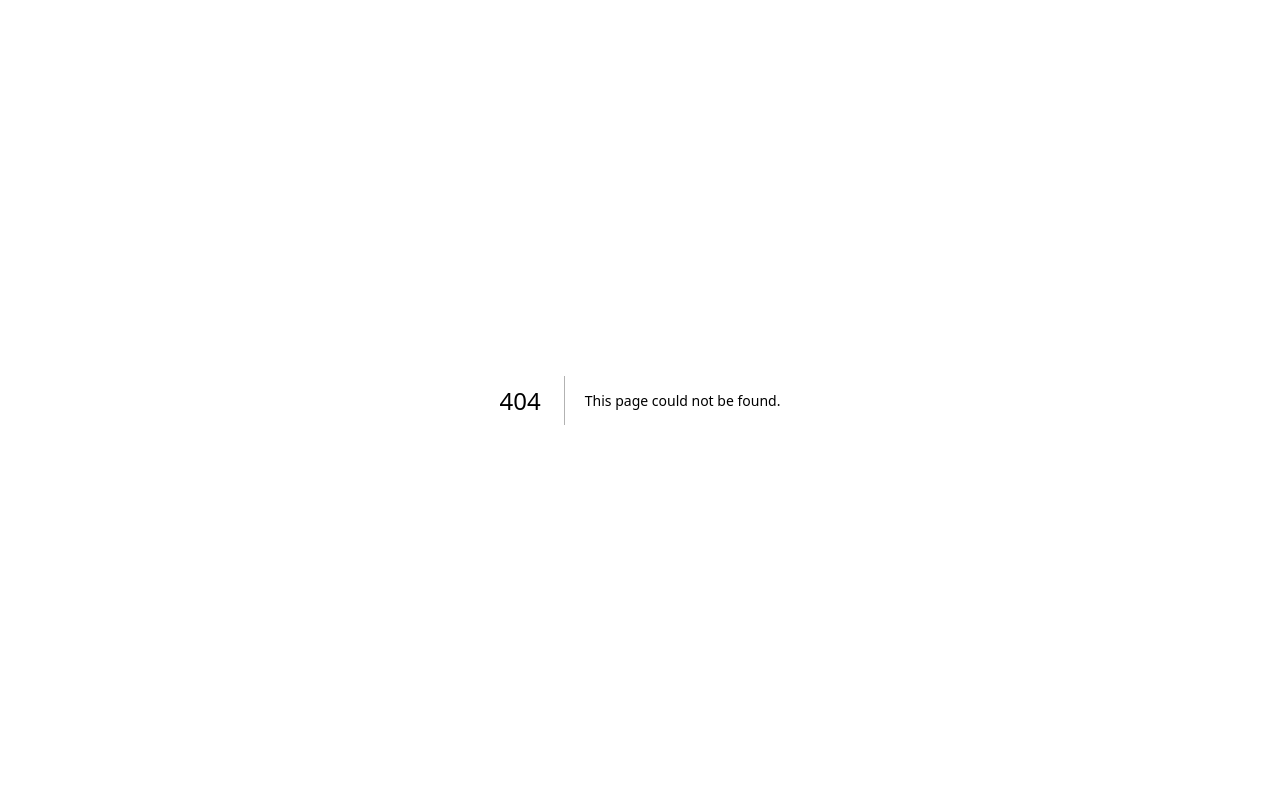
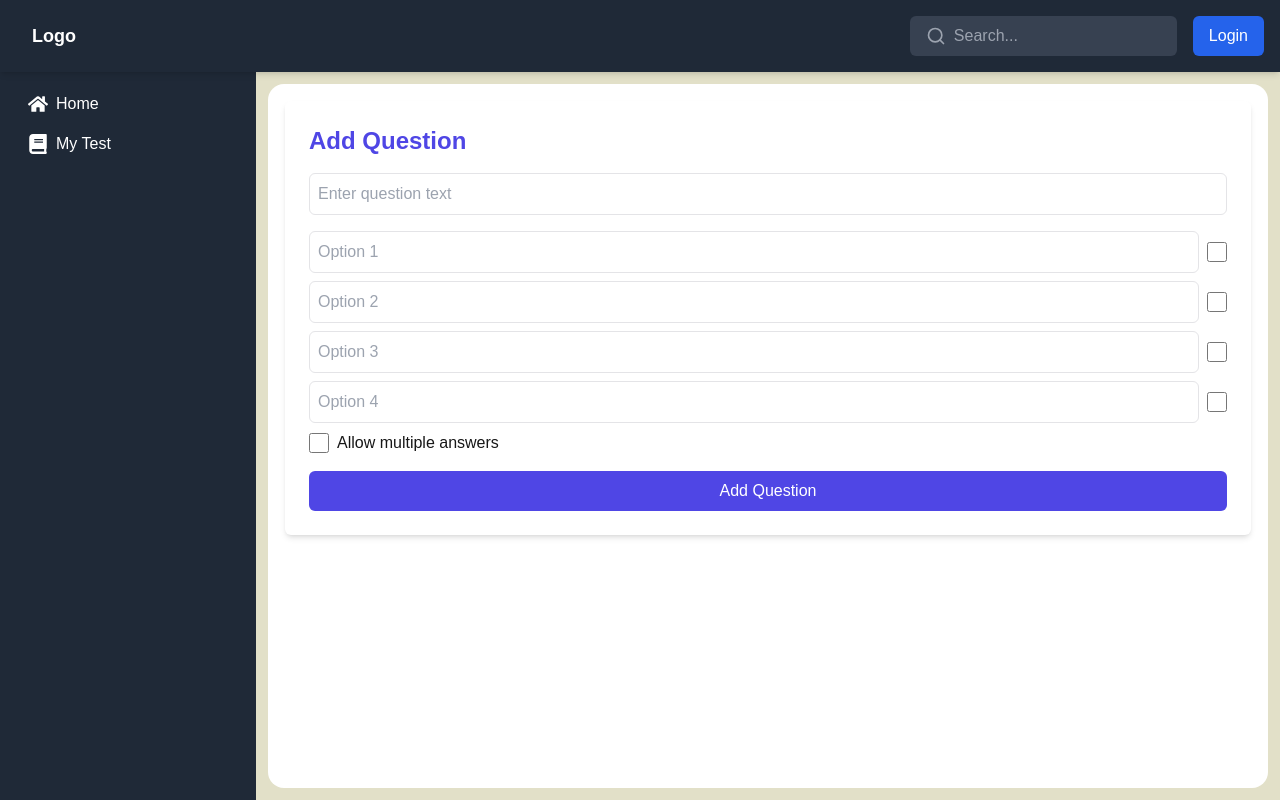
Before and after one commit to Esakkipandi0214/LearnYourserlf, a Next.js app: page /Mytest/AddQuestoin in a window 1280 px wide. Before the commit this address had no page. Built offline with nearby package versions, Linux system fonts and the light colour scheme.

Commit message:
update add page

```diff
--- /dev/null
+++ b/src/pages/Mytest/AddQuestoin.tsx
@@ -0,0 +1,98 @@
+import { useState } from "react";
+import { useRouter } from "next/router";
+import Layout from "@/components/LayoutComponents/Layout";
+
+export default function AddQuestion() {
+  const [text, setText] = useState("");
+  const [options, setOptions] = useState(["", "", "", ""]);
+  const [correctAnswers, setCorrectAnswers] = useState<number[]>([]);
+  const [isMultipleChoice, setIsMultipleChoice] = useState(false);
+  const [saving, setSaving] = useState(false);
+  const router = useRouter();
+  const { testId } = router.query; // Replace with dynamic testId if needed
+
+  const handleOptionChange = (index: number, value: string) => {
+    const updatedOptions = [...options];
+    updatedOptions[index] = value;
+    setOptions(updatedOptions);
+  };
+
+  const handleCorrectAnswerChange = (optionIndex: number) => {
+    setCorrectAnswers((prev) => {
+      if (!isMultipleChoice) {
+        return [optionIndex];
+      }
+      return prev.includes(optionIndex)
+        ? prev.filter((answer) => answer !== optionIndex)
+        : [...prev, optionIndex].sort((a, b) => a - b);
+    });
+  };
+
+  const handleSubmit = async () => {
+    setSaving(true);
+    try {
+      const response = await fetch(`/api/tests/AddQuestion/${testId}`, {
+        method: "POST",
+        headers: {
+          "Content-Type": "application/json",
+        },
+        body: JSON.stringify({
+          question: { text, options, correctAnswers, isMultipleChoice },
+        }),
+      });
+      if (!response.ok) throw new Error("Failed to add question");
+      alert("Question added successfully!");
+      router.push("/Mytest");
+    } catch (error) {
+      console.error("Error adding question:", error);
+    }
+    setSaving(false);
+  };
+
+  return (
+    <Layout>
+    <div className="p-6  bg-white shadow-md rounded-md">
+      <h2 className="text-2xl font-bold text-indigo-600 mb-4">Add Question</h2>
+      <input
+        type="text"
+        value={text}
+        onChange={(e) => setText(e.target.value)}
+        className="w-full border p-2 rounded-md mb-4"
+        placeholder="Enter question text"
+      />
+      {options.map((option, index) => (
+        <div key={index} className="flex items-center space-x-2 mb-2">
+          <input
+            type="text"
+            value={option}
+            onChange={(e) => handleOptionChange(index, e.target.value)}
+            className="flex-1 border p-2 rounded-md"
+            placeholder={`Option ${index + 1}`}
+          />
+          <input
+            type="checkbox"
+            checked={correctAnswers.includes(index)}
+            onChange={() => handleCorrectAnswerChange(index)}
+            className="h-5 w-5"
+          />
+        </div>
+      ))}
+      <label className="flex items-center space-x-2 mb-4">
+        <input
+          type="checkbox"
+          checked={isMultipleChoice}
+          onChange={(e) => setIsMultipleChoice(e.target.checked)}
+          className="h-5 w-5"
+        />
+        <span>Allow multiple answers</span>
+      </label>
+      <button
+        onClick={handleSubmit}
+        className="w-full bg-indigo-600 text-white p-2 rounded-md"
+      >
+        {saving ? "Saving..." : "Add Question"}
+      </button>
+    </div>
+    </Layout>
+  );
+}
--- a/src/pages/Mytest/EditTest.tsx
+++ b/src/pages/Mytest/EditTest.tsx
@@ -101,30 +101,6 @@ export default function EditTestPage() {
     });
   };
 
-
-
-  const addQuestion = () => {
-    setTest((prevTest) => {
-      if (!prevTest) return null;
-      const newQuestion: Question = {
-        _id:"",
-        text: "",
-        options: ["", "", "", ""],
-        correctAnswers: [],
-        isMultipleChoice: false,
-      };
-      return { ...prevTest, questions: [...prevTest.questions, newQuestion] };
-    });
-  };
-
-  const removeQuestion = (index: number) => {
-    setTest((prevTest) => {
-      if (!prevTest) return null;
-      const updatedQuestions = prevTest.questions.filter((_, i) => i !== index);
-      return { ...prevTest, questions: updatedQuestions };
-    });
-  };
-
   const saveTest = async () => {
     if (!test) return;
     setSaving(true);
@@ -152,7 +128,6 @@ export default function EditTestPage() {
       if (!response.ok) throw new Error("Failed to save test");
 
       alert("Test updated successfully!");
-      // router.push("/tests"); // Navigate back to the tests list page
 
     } catch (error) {
       console.error("Error saving test:", error);
@@ -215,30 +190,8 @@ export default function EditTestPage() {
                 </div>
               ))}
             </div>
-
-            <div className="flex items-center justify-between">
-              <label className="flex items-center space-x-2">
-                <input
-                  type="checkbox"
-                  checked={question.isMultipleChoice}
-                  onChange={(e) => handleQuestionChange(qIndex, "isMultipleChoice", e.target.checked)}
-                  className="h-5 w-5 text-indigo-600"
-                />
-                <span className="text-black">Allow multiple answers</span>
-              </label>
-              <button
-                onClick={() => removeQuestion(qIndex)}
-                className="text-white bg-red-600 text-sm px-2 py-1 rounded-lg hover:underline"
-              >
-                Remove Question
-              </button>
-            </div>
           </div>
         ))}
-
-        <button onClick={addQuestion} className="bg-green-500 text-white px-4 py-2 rounded-md">
-          + Add Question
-        </button>
 
         <div className="mt-6 flex justify-between">
           <button
--- a/src/pages/Mytest/index.tsx
+++ b/src/pages/Mytest/index.tsx
@@ -1,6 +1,7 @@
 import { useState, useEffect } from "react";
 import Layout from "@/components/LayoutComponents/Layout";
 import { useRouter } from "next/router";
+import { FaPlus } from "react-icons/fa";
 
 interface Question {
   text: string;
@@ -23,13 +24,15 @@ interface Test {
 export default function TestsPage() {
   const [tests, setTests] = useState<Test[]>([]);
   const [loading, setLoading] = useState<boolean>(true);
-  const router = useRouter()
+  const router = useRouter();
 
   useEffect(() => {
     // Fetch tests from the API
     const fetchTests = async () => {
       try {
-        const response = await fetch("/api/tests/getTests/6795fce2f5a55a767b18523a");
+        const response = await fetch(
+          "/api/tests/getTests/6795fce2f5a55a767b18523a"
+        );
         const data = await response.json();
         setTests(data.tests);
         setLoading(false);
@@ -57,8 +60,15 @@ export default function TestsPage() {
     <Layout>
       <div className="space-y-6 p-6">
         <div className=" flex justify-between items-center">
-        <h1 className="text-xl flex justify-center items-center font-bold text-[#23486A] ">Qeustion Bank</h1>
-        <button onClick={()=>router.push("/Create-test")} className=" bg-red-600 flex text-sm justify-center items-center font-medium px-1 py-2 rounded-lg text-white">Create Test</button>
+          <h1 className="text-xl flex justify-center items-center font-bold text-[#23486A] ">
+            Qeustion Bank
+          </h1>
+          <button
+            onClick={() => router.push("/Create-test")}
+            className=" bg-red-600 flex text-sm justify-center items-center font-medium px-1 py-2 rounded-lg text-white"
+          >
+            Create Test
+          </button>
         </div>
         <div className="grid grid-cols-1 sm:grid-cols-2 lg:grid-cols-3 gap-6">
           {tests.map((test) => (
@@ -66,20 +76,32 @@ export default function TestsPage() {
               key={test._id}
               className="border border-gray-200 rounded-lg p-6 transition-transform duration-300 transform hover:scale-105 hover:shadow-xl bg-[#23486A]"
             >
-              <h2 className="text-xl font-semibold text-white">{test.TestTitle}</h2>
+              <div className=" flex justify-between items-center">
+              <h2 className="text-xl font-semibold text-white">
+                {test.TestTitle}
+              </h2>
+                <button onClick={()=>router.push(`/Mytest/AddQuestoin?testId=${test._id}`)} className="flex items-center gap-2 p-1 text-blue-600 bg-white rounded-lg">
+                  <FaPlus />
+                </button>
+              </div>
               <p className="text-white/70">
-                Questions: <span className="font-semibold">{test.questions.length}</span>
+                Questions:{" "}
+                <span className="font-semibold">{test.questions.length}</span>
               </p>
               <div className=" flex items-center gap-3">
                 <button
                   className="mt-4 px-4 py-2 text-black bg-white rounded-md  transition-colors"
-                onClick={()=>router.push(`/Mytest/EditTest?testId=${test._id}`)} // For example, triggering a test details view
+                  onClick={() =>
+                    router.push(`/Mytest/EditTest?testId=${test._id}`)
+                  } // For example, triggering a test details view
                 >
                   Edit Test
                 </button>
                 <button
                   className="mt-4 px-4 py-2 text-white bg-red-600 rounded-md  transition-colors"
-                onClick={()=>router.push(`/Mytest/AttendTestPage?testId=${test._id}`)} // For example, triggering a test details view
+                  onClick={() =>
+                    router.push(`/Mytest/AttendTestPage?testId=${test._id}`)
+                  } // For example, triggering a test details view
                 >
                   Take Test
                 </button>
--- /dev/null
+++ b/src/pages/api/tests/AddQuestion/[testId].ts
@@ -0,0 +1,58 @@
+import { NextApiRequest, NextApiResponse } from "next";
+import connectToDatabase from "@/DB/mongodb";
+import { Test } from "@/models/Test";
+import mongoose from "mongoose";
+
+// Define the structure of a Question
+interface Question {
+  _id?: string | mongoose.Types.ObjectId;
+  text: string;
+  options: string[];
+  correctAnswers: number[];
+  isMultipleChoice: boolean;
+}
+
+export default async function handler(req: NextApiRequest, res: NextApiResponse) {
+  if (req.method !== "POST") {
+    return res.status(405).json({ error: "Method not allowed" });
+  }
+
+  try {
+    await connectToDatabase();
+
+    const { testId } = req.query;
+    const { question }: { question: Question } = req.body;
+
+    if (!testId || typeof testId !== "string") {
+      return res.status(400).json({ error: "Invalid request: testId is required" });
+    }
+
+    const sanitizedId = testId.trim();
+
+    if (!mongoose.Types.ObjectId.isValid(sanitizedId)) {
+      return res.status(400).json({ error: "Invalid testId format" });
+    }
+
+    // Assign a new ObjectId if _id is not provided
+    const newQuestion = {
+      ...question,
+      _id: question._id ? question._id : new mongoose.Types.ObjectId(),
+    };
+
+    // Update the test by adding the new question
+    const updatedTest = await Test.findByIdAndUpdate(
+      sanitizedId,
+      { $push: { questions: newQuestion } },
+      { new: true }
+    );
+
+    if (!updatedTest) {
+      return res.status(404).json({ error: "Test not found" });
+    }
+
+    return res.status(200).json({ message: "Question added successfully", test: updatedTest });
+  } catch (error) {
+    console.error("Error adding question:", error);
+    return res.status(500).json({ error: "Internal server error" });
+  }
+}
```
Lines whose indentation alone changed are shown as unchanged.
